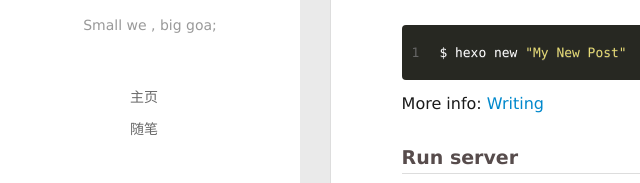
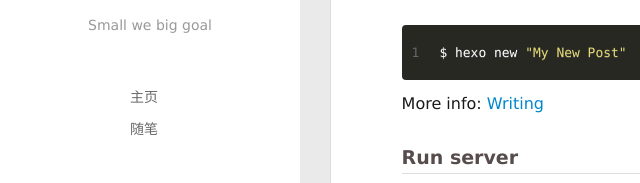
Before and after one commit to zhangwhitemouse/zhangwhitemouse.github.io, a plain HTML site: page 2019/08/25/hello-world/index.html in a window 1280 px wide. Shown: the part 327-510 px from the top of the page, 0-640 px from the left. Drawn offline with Linux system fonts and the light colour scheme.

Commit message:
Site updated: 2019-08-25 18:03:59

```diff
--- a/2019/08/25/hello-world/index.html
+++ b/2019/08/25/hello-world/index.html
@@ -53,7 +53,7 @@
 		  <h1 class="header-author"><a href="/">white mouse</a></h1>
 		</hgroup>
 
-		<p class="header-subtitle">Small we , big goa;</p>
+		<p class="header-subtitle">Small we   big goal</p>
 
 
 		<nav class="header-menu">
@@ -105,7 +105,7 @@
 			  <h1 class="header-author js-header-author">white mouse</h1>
 			</hgroup>
 
-			<p class="header-subtitle"><i class="icon icon-quo-left"></i>Small we , big goa;<i class="icon icon-quo-right"></i></p>
+			<p class="header-subtitle"><i class="icon icon-quo-left"></i>Small we   big goal<i class="icon icon-quo-right"></i></p>
 
 
 
```
Also changed, not shown: archives/2019/08/index.html (+2 -2 lines), archives/2019/index.html (+2 -2 lines), archives/index.html (+2 -2 lines), index.html (+2 -2 lines).
